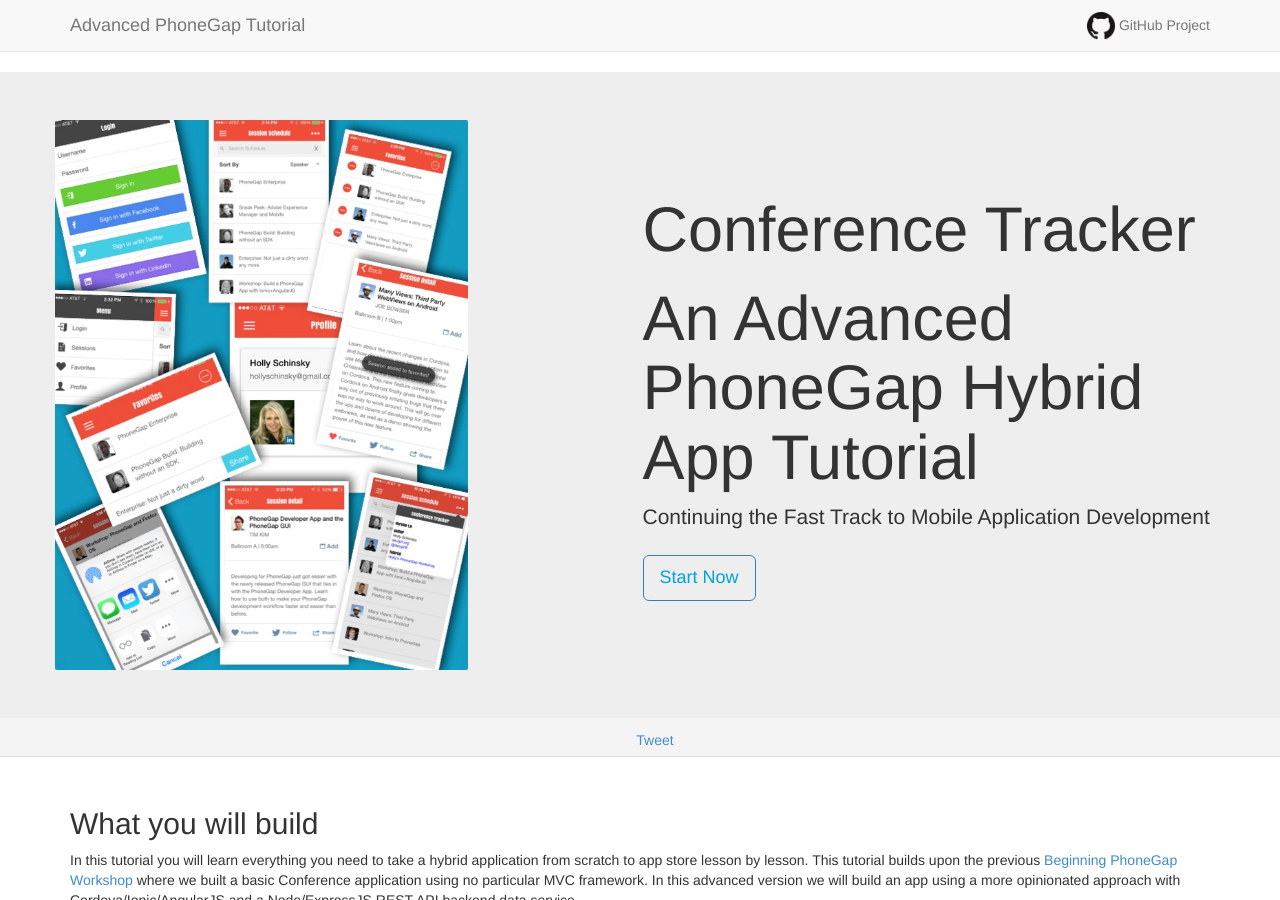
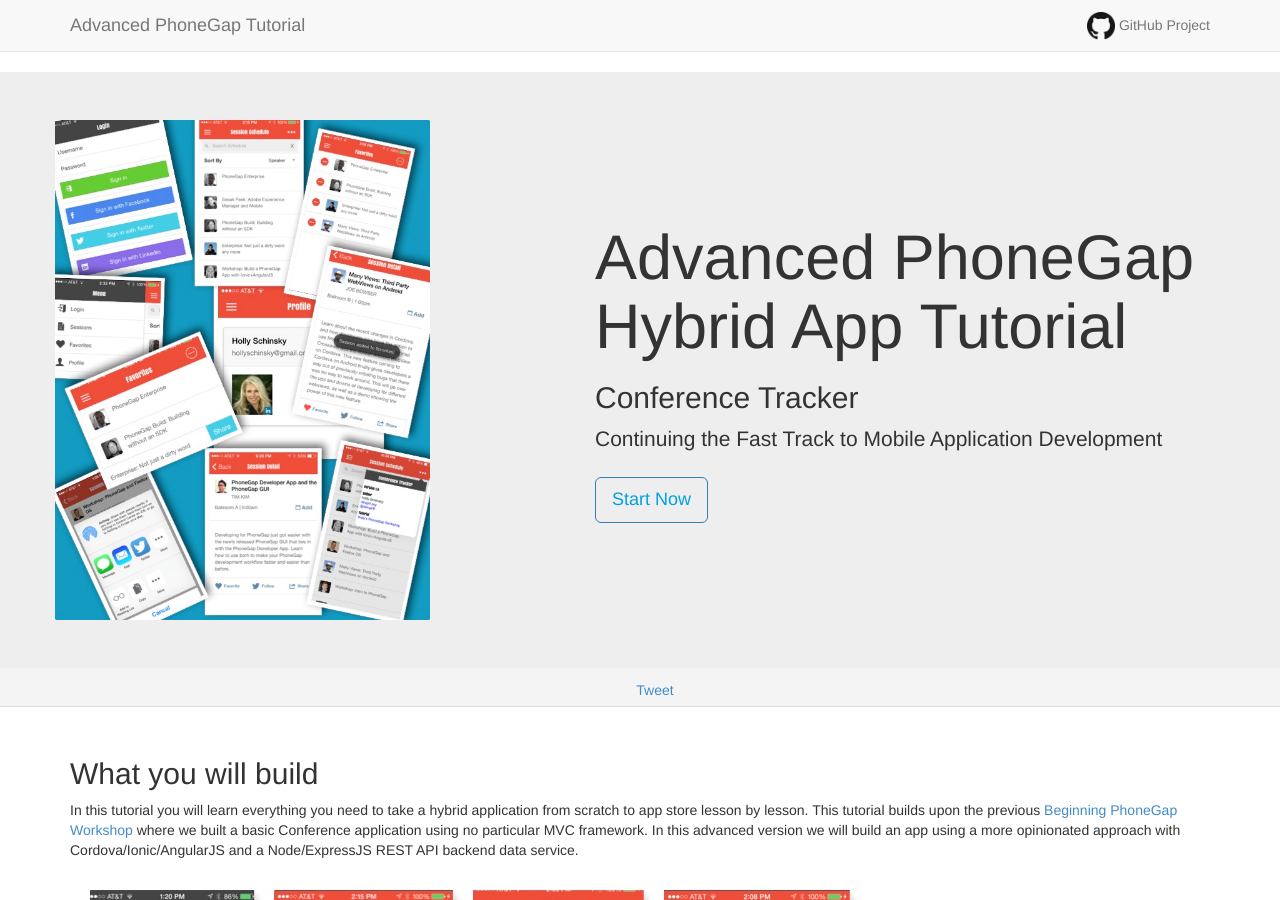
Before and after one commit to hollyschinsky/ConferenceTracker, a Jekyll site: the page built from index.md, in a window 1280 px wide and 900 px high. Built offline with Jekyll 4.4.1, drawn with Linux system fonts in a browser that asks for light colours; Markdown is read by kramdown in place of the engine named in the settings; comment, search, counter and statistics services are not loaded.

```diff
--- a/_layouts/home.html
+++ b/_layouts/home.html
@@ -6,10 +6,11 @@
             <div style="display:table">
                 <!--<img src="images/app/login.png" style="max-height: 200px;border: none;float: left;margin-right: 50px;"/>-->
                 <!--<img src="images/app/session-list.png" style="max-height: 200px;border: none;float: left;margin-right: 50px;"/>-->
-                <img src="images/app/app-mix.jpg" style="max-height: 550px; max-width: 550px;border: none;float: left;margin-right: 150px;padding-right:10px;"/>
-                <div style="display: table-cell;vertical-align: middle;padding-left: 15px;">
-                    <h1>Conference Tracker</h1>
-                    <h1>An Advanced PhoneGap Hybrid App Tutorial</h1>
+                <img src="images/app/app-mix.jpg" style="max-height: 500px; max-width: 500px;border: none;float: left;margin-right: 150px;padding-right:10px;"/>
+                <div style="display: table-cell;vertical-align: middle;padding-left: 5px;">
+                    <h1>Advanced PhoneGap Hybrid App Tutorial</h1>
+                    <h2>Conference Tracker</h2>
+
                     <p>Continuing the Fast Track to Mobile Application Development</p>
                     <p><a class="btn btn-primary btn-lg"
                           style="background-color: transparent;color: #00A1E1;margin-top: 8px;"
```
